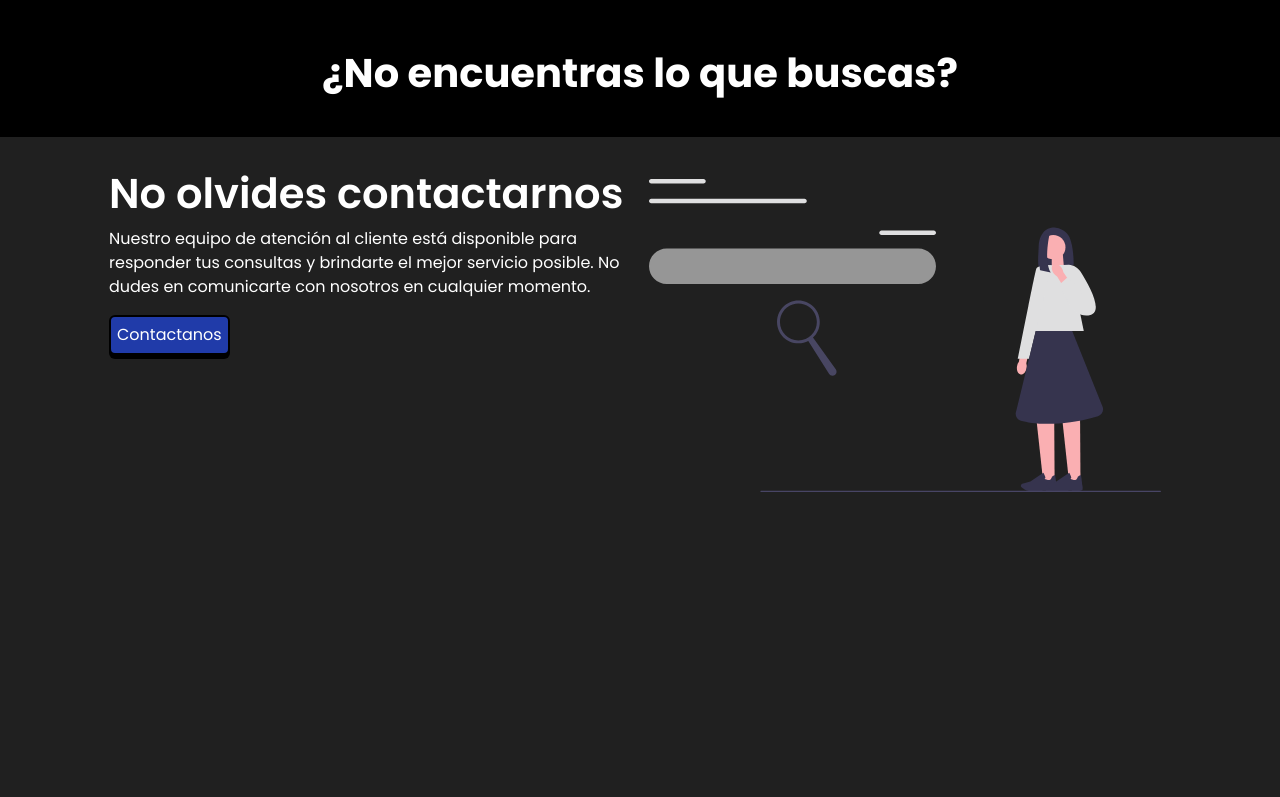
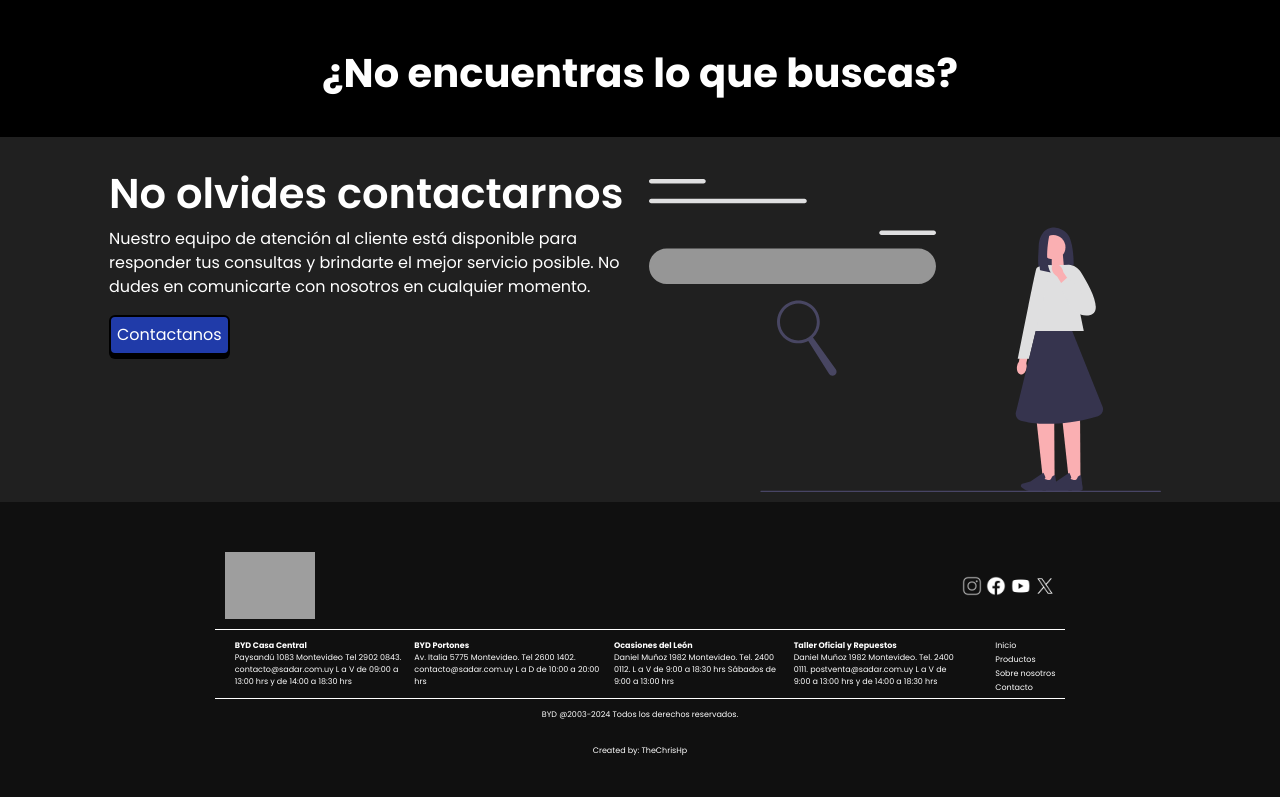
Before and after one commit to TheChrisHp/marca-dw, a website: page index.html in a window 1280 px wide. Shown: the part 1219-2016 px from the top of the page. Before the commit the page ends 1721 px from the top, so only its background shows below. Drawn offline with nearby package versions, Linux system fonts and the light colour scheme; grey boxes are pictures that could not be loaded.

Commit message:
footer terminado.

```diff
--- a/index.html
+++ b/index.html
@@ -5,7 +5,7 @@
     <meta name="viewport" content="width=device-width, initial-scale=1.0">
     <!-- ICON -->
   <link rel="shortcut icon" href="./assets/580b57fcd9996e24bc43c472.png">
-    <title>Marca ejemplo</title>
+    <title>BYD | Inicio</title>
     <!-- CSS -->
     <link rel="stylesheet" href="./css/style.css">
     <!-- BOOTSTRAP -->
@@ -108,9 +108,53 @@
 </div>
 
 </div>
-
 </section>
 
+<footer>
+    <div class="first-row-footer">
+        <img class="logo-footer" src="https://upload.wikimedia.org/wikipedia/commons/e/e2/BYD_Auto_2022_logo.svg" alt="logo-footer">
+        <div class="cont-redes">
+            <img src="./assets/icon-ig.png" alt="icon-ig">
+            <img src="./assets/icon-fb.png" alt="icon-fb">
+            <img src="./assets/icon-yt.png" alt="icon-yt">
+            <img src="./assets/icon-x.png" alt="icon-x">
+        </div>
+    </div>
+
+    <div class="two-row-footer">
+        <div class="cont-footer-1">
+            <p><strong>BYD Casa Central</strong><br> Paysandú 1083 Montevideo Tel 2902 0843. contacto@sadar.com.uy L a V de 09:00 a 13:00 hrs y de 14:00 a 18:30 hrs</p>
+        </div>
+        <div class="cont-footer-2">
+            <p><strong>BYD Portones</strong><br>
+            <p>Av. Italia 5775 Montevideo. Tel 2600 1402. contacto@sadar.com.uy L a D de 10:00 a 20:00 hrs</p>
+        </div>
+        <div class="cont-footer-3">
+            <p><strong>Ocasiones del León</strong><br>
+            <p>Daniel Muñoz 1982 Montevideo. Tel. 2400 0112. L a V de 9:00 a 18:30 hrs Sábados de 9:00 a 13:00 hrs</p>
+        </div>
+        <div class="cont-footer-4">
+            <p><strong>Taller Oficial y Repuestos</strong></p>
+            <p>Daniel Muñoz 1982 Montevideo. Tel. 2400 0111. postventa@sadar.com.uy L a V de 9:00 a 13:00 hrs y de 14:00 a 18:30 hrs</p>
+        </div>
+
+        <div class="cont-links-pag">
+            <ul>
+                <li><a href="">Inicio</a></li>
+                <li><a href="">Productos</a></li>
+                <li><a href="">Sobre nosotros</a></li>
+                <li><a href="">Contacto</a></li>
+            </ul>
+        </div>
+    </div>
+
+    <div class="last-row-footer">
+        <p>BYD @2003-2024 Todos los derechos reservados.</p>
+        <br>
+        <p>Created by: TheChrisHp</p>
+    </div>
+
+</footer>
 
 
 
--- a/scss/main.scss
+++ b/scss/main.scss
@@ -6,5 +6,8 @@
 //MIXINS
 @import './utilities/mixins';
 
+//Componentes
+@import './sections/footer';
+
 //Pages
 @import './sections/inicio';
--- /dev/null
+++ b/scss/sections/_footer.scss
@@ -0,0 +1,106 @@
+footer{
+    background-color: rgb(16, 16, 16);
+    padding: 40px;
+
+    .first-row-footer{
+        display: flex;
+        align-items: center;
+        justify-content: space-between;
+        max-width: 850px;
+        margin: auto;
+        padding: 10px;
+        border-bottom: solid 1px #fff;
+
+        .logo-footer{
+            width: 90px;
+        }
+
+        .cont-redes{
+            img{
+                width: 20px;
+            }
+        }
+
+    }
+
+    .two-row-footer{
+        display: flex;
+        align-items: center;
+        justify-content: space-evenly;
+        max-width: 850px;
+        margin: auto;
+        padding: 10px;
+        border-bottom: solid 1px #fff;
+
+        .cont-footer-1{
+            width: 170px;
+            p{
+                margin: 0;
+                font-size: 8px;
+                color: white;
+            }
+        }
+        .cont-footer-2{
+            width: 190px;
+            p{
+                margin: 0;
+                font-size: 8px;
+                color: white;
+            }
+        }
+        .cont-footer-3{
+            width: 170px;
+            p{
+                margin: 0;
+                font-size: 8px;
+                color: white;
+            }
+        }
+        .cont-footer-4{
+            width: 170px;
+            p{
+                margin: 0;
+                font-size: 8px;
+                color: white;
+            }
+        }
+
+        .cont-links-pag{
+
+            ul{
+                list-style: none;
+                margin: 0;
+            }
+
+            li{
+                margin: -10px;
+                padding: 0;
+            }
+            a{
+                font-size: 8px;
+                margin: 0;
+                padding: 0;
+                text-decoration: none;
+                color: white;
+            }
+        }
+    }
+
+    .last-row-footer{
+        display: flex;
+        align-items: center;
+        justify-content: center;
+        flex-direction: column;
+        max-width: 850px;
+        margin: auto;
+        margin-top: 10px;
+
+        p{
+
+            font-size: 8px;
+            color: white;
+            margin: 0;
+            text-align: center;
+        }
+    }
+}
```
Also changed, not shown: assets/icon-fb.png (added), assets/icon-ig.png (added), assets/icon-x.png (added), assets/icon-yt.png (added), css/style.css, 1 other file.
